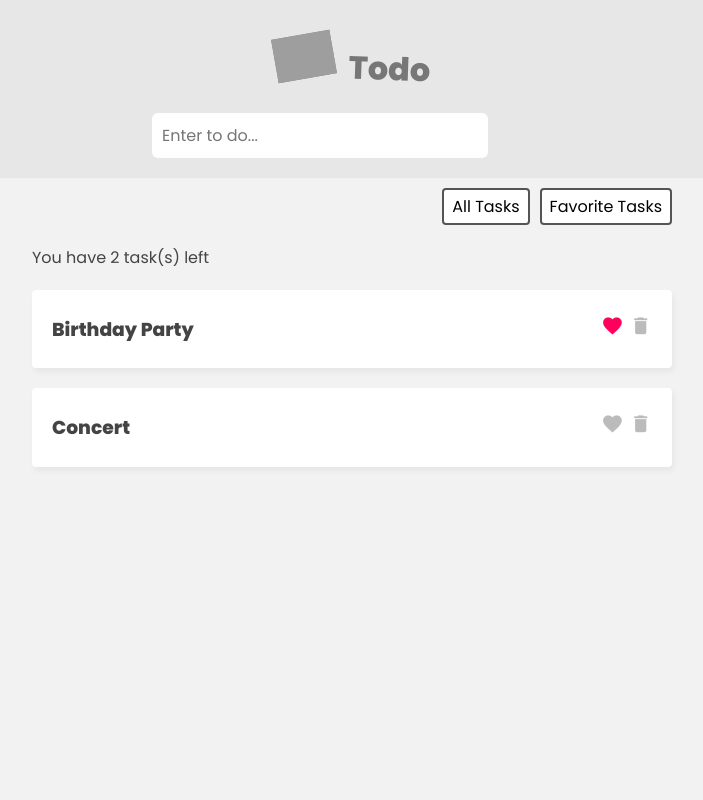
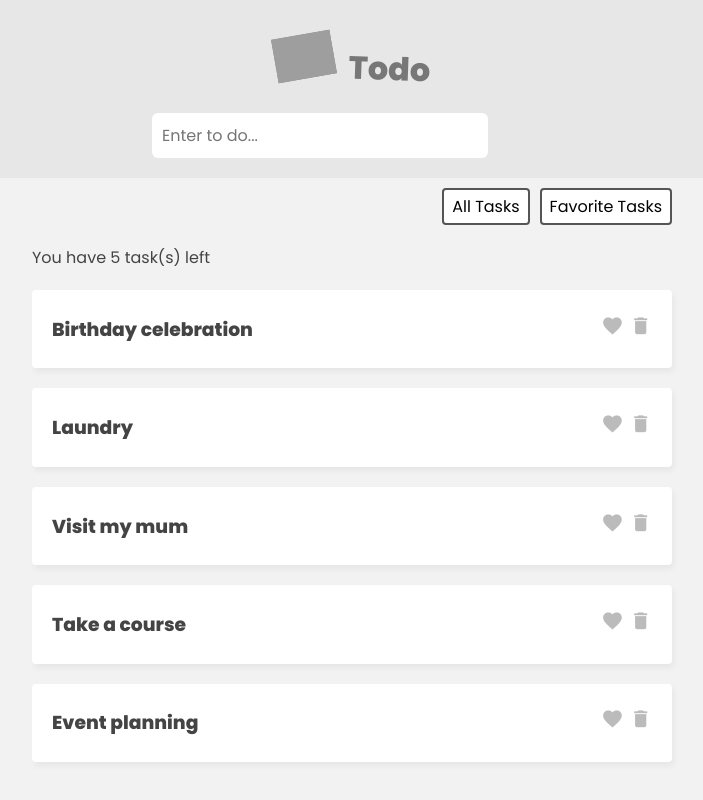
Before and after one commit to devjaiye/todo-app, a Vue app: page / in a window 1280 px wide. Shown: the whole page, without its empty margins (288-991 px from the left). Built offline with nearby package versions, Linux system fonts and the light colour scheme; data requests are answered from the project's data file; grey boxes are pictures that could not be loaded.

Commit message:
async action - fetch

```diff
--- /dev/null
+++ b/data/db.json
@@ -0,0 +1,34 @@
+{
+    "tasks": [
+        {
+            "id": 1,
+            "title": "Birthday celebration",
+            "oisFav": true
+
+        },
+        {
+            "id": 2,
+            "title": "Laundry",
+            "oisFav": false
+
+        },
+        {
+            "id": 3,
+            "title": "Visit my mum",
+            "oisFav": true
+
+        },
+        {
+            "id": 4,
+            "title": "Take a course",
+            "oisFav": false
+
+        },
+        {
+            "id": 5,
+            "title": "Event planning",
+            "oisFav": false
+
+        }
+    ]
+}
--- a/src/App.vue
+++ b/src/App.vue
@@ -17,6 +17,10 @@
        <button @click="filter = 'all'">All Tasks</button>
        <button @click="filter = 'favs'">Favorite Tasks</button>
     </nav>
+
+    <div class="loading" v-if="taskStore.loading">
+      <p>Loading tasks...</p>
+    </div>
 
     <!-- Task list items -->
     <div class="task-list" v-if="filter === 'all'">
@@ -46,6 +50,7 @@ import TaskForm from './components/TaskForm.vue'
     components: { TaskDetails, TaskForm },
     setup(){
       const taskStore = useTaskStore()
+      taskStore.getTasks() //..fetch all tasks from db.json
       const filter = ref('all')
       return {taskStore, filter}
     }
--- a/src/stores/TaskStore.js
+++ b/src/stores/TaskStore.js
@@ -2,10 +2,8 @@ import { defineStore } from "pinia";
 
  export const useTaskStore = defineStore('taskStore', {
     state: () =>({
-        tasks: [
-            {id: 1, title: "Birthday Party", isFav: true },
-            {id: 2, title: "Concert", isFav: false }
-        ],
+        loading: false,
+        tasks: [],
     }),
 
     //.. getters
@@ -25,6 +23,15 @@ import { defineStore } from "pinia";
     },
     //..actions
     actions: {
+        async getTasks(){
+            this.loading = true
+
+            const res = await fetch('http://localhost:3000/tasks')
+            const data = await res.json()
+            this.tasks = data
+            this.loading = false
+        },
+
         addTask(task){
             this.tasks.push(task)
         },
```
